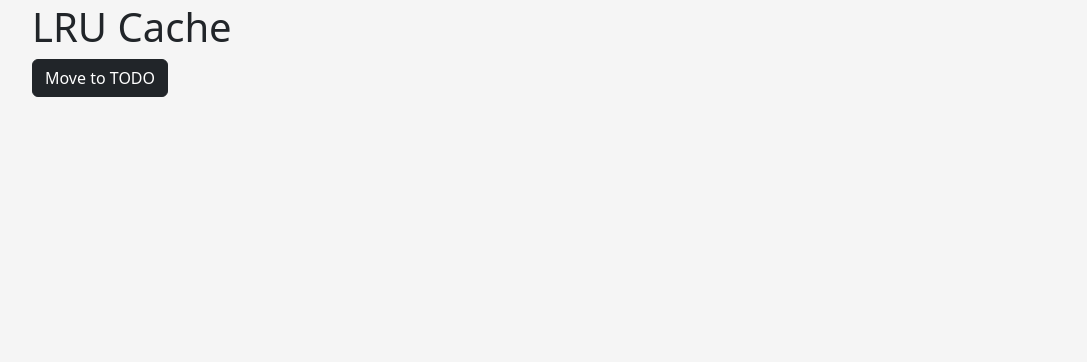
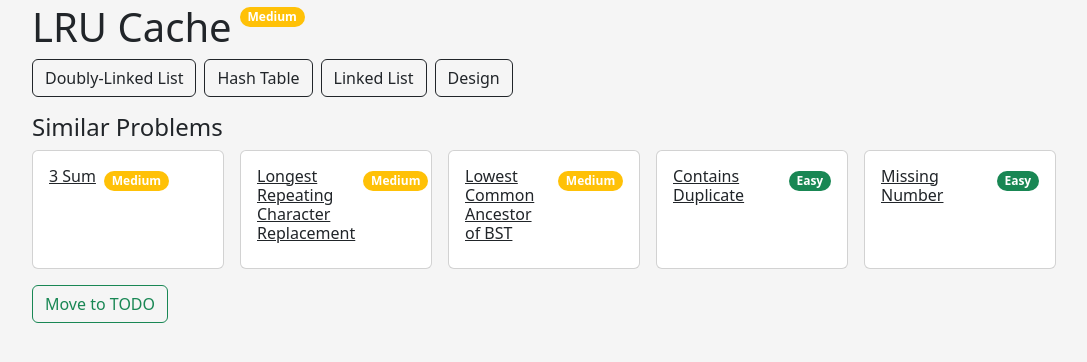
Before and after one commit to AlanChen4/beatcode, a Django app: page /problem/0070e91c-e2e2-4338-9c93-c82d26aa77bc/ in a window 1280 px wide. Shown: the part 87-449 px from the top of the page, without its empty margins (50-1137 px from the left). Run offline with Django 4.2, Linux system fonts and the light colour scheme; a user stored in the database is signed in; data comes from the database, SQL or seed files in the repository.

Commit message:
Changed ORM to SQL query and updated Problem page

```diff
--- a/beatcode/beatcodeApp/templates/beatcodeApp/problem.html
+++ b/beatcode/beatcodeApp/templates/beatcodeApp/problem.html
@@ -1,10 +1,51 @@
 {% extends 'beatcodeApp/main.html' %}
 {% block content %}
 <div class="container">
-    <h1>{{ problem.name }}</h1>
+    <div class="d-flex">
+        <h1 class="me-2">{{ problem.name }}</h1>
+        <div>
+            {% if problem.difficulty == 'Easy' %}
+                <span class="badge bg-success rounded-pill">{{ problem.difficulty }}</span>
+            {% elif problem.difficulty == 'Medium' %}
+                <span class="badge bg-warning rounded-pill">{{ problem.difficulty }}</span>
+            {% elif problem.difficulty == 'Hard' %}
+                <span class="badge bg-danger rounded-pill">{{ problem.difficulty }}</span>
+            {% endif %}
+        </div>
+    </div>
+    <div class="d-flex mb-3">
+        {% for category in problem.category.all %}
+        <span class="btn btn-outline-dark me-2">
+            {{ category.name }}
+        </span>
+        {% endfor %}
+    </div>
+    <h4>Similar Problems</h4>
+    <div class="d-flex mb-3 overflow-scroll">
+        {% for similar_problem in similar_problems %}
+        <div class="card me-3" style="min-width: 12rem; max-width: 12rem;">
+            <div class="card-body">
+                <div class="d-flex">
+                    <h6 class="me-2">
+                        <a class="link-dark" href="{% url 'problem' similar_problem.id %}">{{ similar_problem.name }}</a>
+                    </h6>
+                    <div>
+                        {% if similar_problem.difficulty == 'Easy' %}
+                            <span class="badge bg-success rounded-pill">{{ similar_problem.difficulty }}</span>
+                        {% elif similar_problem.difficulty == 'Medium' %}
+                            <span class="badge bg-warning rounded-pill">{{ similar_problem.difficulty }}</span>
+                        {% elif similar_problem.difficulty == 'Hard' %}
+                            <span class="badge bg-danger rounded-pill">{{ similar_problem.difficulty }}</span>
+                        {% endif %}
+                    </div>
+                </div>
+            </div>
+        </div>
+        {% endfor %}
+    </div>
     <form action="." method="POST">
         {% csrf_token %}
-        <button type="submit" value="{{ problem.id }}" class="btn btn-dark">Move to TODO</button>
+        <button type="submit" value="{{ problem.id }}" class="btn btn-outline-success">Move to TODO</button>
     </form>
 </div>
 {% endblock %}
--- a/beatcode/beatcodeApp/templates/beatcodeApp/problemSet.html
+++ b/beatcode/beatcodeApp/templates/beatcodeApp/problemSet.html
@@ -1,7 +1,7 @@
 {% extends 'beatcodeApp/main.html' %}
 {% block content %}
 <div class="container">
-    <h1>{{ problem_set.name }}</h1>
+    <h1 class="mb-2">{{ problem_set.name }}</h1>
     <form action="." method="GET" class="row"> {% csrf_token %}
         <div class="col-auto">
             <input type="text" name="category" placeholder="Category to search by" class="form-control">
@@ -26,8 +26,9 @@
                 </td>
                 <td>
                     {% for category in problem.category.all %}
-                    {{ category.name }}
+                    | {{ category.name }}
                     {% endfor %}
+                     |
                 </td>
                 <td>
                     <a class="link-dark" href="{% url 'problem' problem.id %}">
--- a/beatcode/beatcodeApp/views.py
+++ b/beatcode/beatcodeApp/views.py
@@ -101,13 +101,18 @@ class ProblemSetView(LoginRequiredMixin, View):
 
         # get the problem set corresponding to the kwarg argument
         problem_set_id = kwargs['problem_set_id']
-        problem_set = ProblemSet.objects.get(id=problem_set_id)
+        context['problem_set'] = ProblemSet.objects.get(id=problem_set_id)
 
         # only add problems that are a part of the specified problem set
-        problems = []
-        for problem in Problem.objects.all().order_by('name'):
-            if problem_set in problem.problem_set.all():
-                problems.append(problem)
+        query = '''
+        SELECT p.id FROM beatcodeApp_problem p WHERE p.id IN (
+            SELECT psp.problem_id
+            FROM beatcodeApp_problem_problem_set psp
+            WHERE psp.problemset_id = %s
+        )
+        ORDER BY p.name
+        '''
+        problems = Problem.objects.raw(query, [str(problem_set_id).replace('-', '')])
 
         # filter problems based on searched category
         searched_category = request.GET.get('category', None)
@@ -128,6 +133,24 @@ class ProblemView(LoginRequiredMixin, View):
         problem = Problem.objects.get(id=problem_id)
 
         context['problem'] = problem
+
+        #gets problems of the same category for user to get more practice
+        similar_problems = []
+
+        query = '''
+        SELECT p.id
+        FROM beatcodeApp_problem p, beatcodeApp_problem_category pc1
+        WHERE pc1.problem_id = p.id and p.id != %s and pc1.category_id IN (
+            SELECT pc2.category_id
+            FROM beatcodeApp_problem_category pc2
+            WHERE pc2.problem_id = %s
+        )
+        LIMIT 5
+        '''
+        problem_id_string = str(problem_id).replace('-', '')
+        similar_problems = Problem.objects.raw(query, [problem_id_string, problem_id_string])
+        context['similar_problems'] = set(similar_problems)
+
         return render(request, 'beatcodeApp/problem.html', context)
 
     def post(self, request, *args, **kwargs):
```
